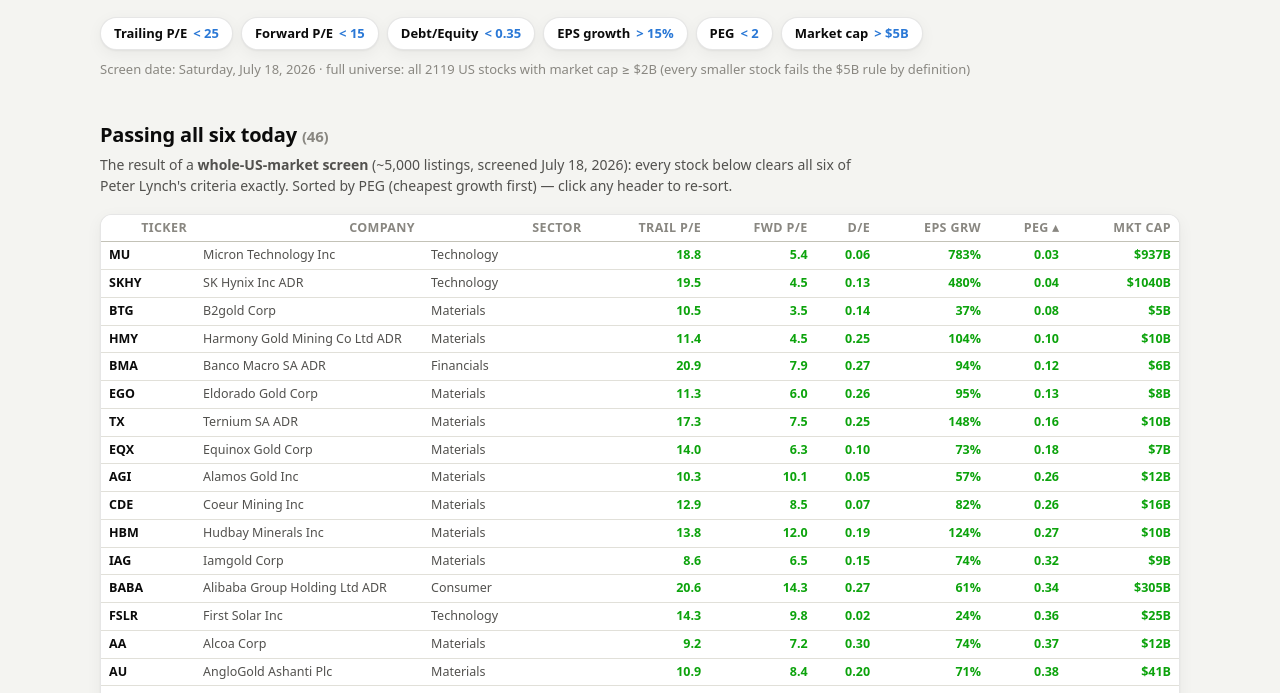
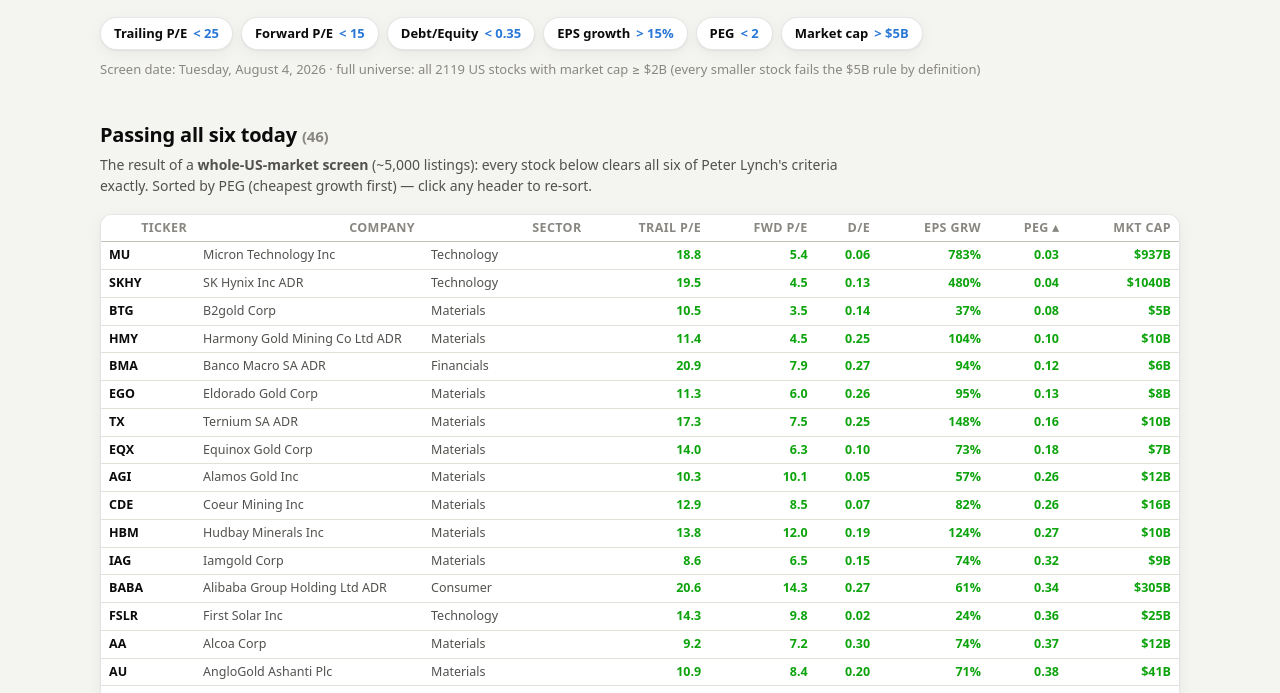
Before and after one commit to chrisskinr/lynch-screener, a plain HTML site: page index.html in a window 1280 px wide. Shown: the part 107-800 px from the top of the page. Drawn offline with Linux system fonts and the light colour scheme.

Commit message:
Dynamic screen date from data.json

```diff
--- a/index.html
+++ b/index.html
@@ -156,7 +156,7 @@
 
   <section id="passers">
     <h2>Passing all six today <span class="count" id="passcount"></span></h2>
-    <p class="lead">The result of a <b>whole-US-market screen</b> (~5,000 listings, screened July 18, 2026): every stock below clears all six of Peter Lynch's criteria exactly. Sorted by PEG (cheapest growth first) — click any header to re-sort.</p>
+    <p class="lead">The result of a <b>whole-US-market screen</b> (~5,000 listings): every stock below clears all six of Peter Lynch's criteria exactly. Sorted by PEG (cheapest growth first) — click any header to re-sort.</p>
     <div class="tablewrap"><table class="compact" id="passtbl"><thead><tr id="pthr"></tr></thead><tbody id="ptbody"></tbody></table></div>
   </section>
 
@@ -424,7 +424,7 @@
 /* ---------- rule chips + as-of + footer ---------- */
 document.getElementById("rulechips").innerHTML = RULES.map(r=>
   `<span class="chip">${r.label} <b>${r.op}&nbsp;${r.key==="epsGrowth"?r.th+"%":r.key==="marketCap"?"$"+r.th+"B":r.th}</b></span>`).join("");
-document.getElementById("asof").textContent = "Screen date: "+new Date(AS_OF+"T00:00:00").toLocaleDateString("en-US",{weekday:"long",year:"numeric",month:"long",day:"numeric"})+(window.__full?"  ·  full universe: all "+DATA.length+" US stocks with market cap ≥ $2B (every smaller stock fails the $5B rule by definition)":"  ·  offline sample of "+DATA.length+" stocks — open the public page for the full 2,098-stock universe");
+document.getElementById("asof").textContent = "Screen date: "+new Date((window.__meta&&window.__meta.asOf||AS_OF)+"T00:00:00").toLocaleDateString("en-US",{weekday:"long",year:"numeric",month:"long",day:"numeric"})+(window.__full?"  ·  full universe: all "+DATA.length+" US stocks with market cap ≥ $2B (every smaller stock fails the $5B rule by definition)":"  ·  offline sample of "+DATA.length+" stocks — open the public page for the full 2,098-stock universe");
 
 /* ---------- passers table (row-based) ---------- */
 const winners = DATA.filter(d=>d.win);
```
